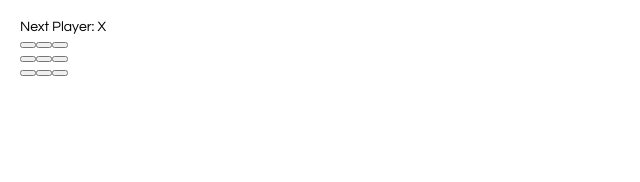
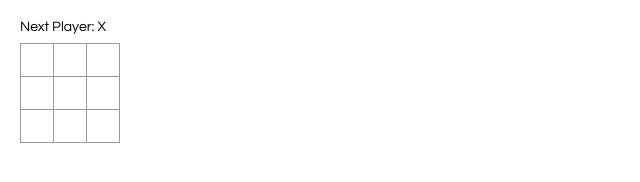
Before and after one commit to aneevel/react-tictactoe, a React app in the folder tictactoe/: page / in a window 1280 px wide. Shown: the whole page, without its empty margins (0-640 px from the left). Built offline with nearby package versions, Linux system fonts and the light colour scheme.

Commit message:
Expand the board so it actually is visible

```diff
--- a/tictactoe/src/index.css
+++ b/tictactoe/src/index.css
@@ -12,3 +12,39 @@ ol, ul {
     content: "";
     display: table;
 }
+
+.status {
+    margin-bottom: 10px;
+}
+
+.square {
+    background: #fff;
+    border: 1px solid #999;
+    float: left;
+    font-size: 24px;
+    font-weight: bold;
+    line-height: 34px;
+    height: 34px;
+    margin-right: -1px;
+    margin-top: -1px;
+    padding: 0;
+    text-align: center;
+    width: 34px;
+}
+
+.square:focus {
+    outline: none;
+}
+
+.kbd-navigation .square:focus {
+    background: #ddd;
+}
+
+.game {
+    display: flex;
+    flex-direction: row;
+}
+
+.game-info {
+    margin-left: 20px;
+}
```
